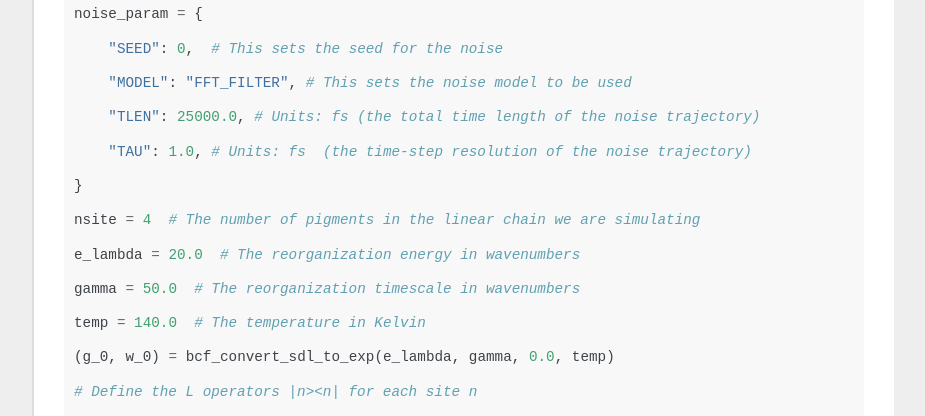
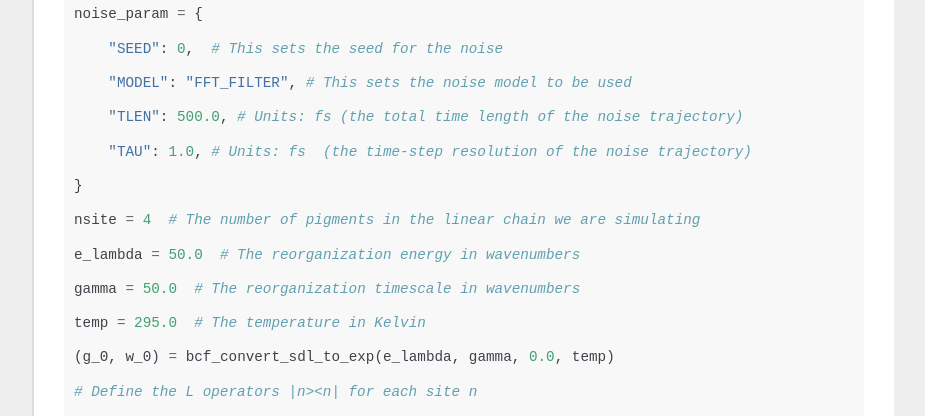
Before and after one commit to MesoscienceLab/mesohops, a Sphinx documentation site: the page built from docs/source/intro.md, in a window 1280 px wide and 900 px high, scrolled down 4020 px. Shown: the part 151-567 px from the top of the window, without its empty margins (198-1123 px from the left). Built offline with Sphinx 7.4.7, drawn with Linux system fonts in a browser that asks for light colours.

Commit message:
Bug fix and doc changes
Added a missing np.abs to the function error_sflux_state in the return. This fixed an issue with negative values in the hamiltonian. In the docs folder the file intro.md was updated to have sample parameters more consistent with the adhops manuscript.

```diff
--- a/docs/source/intro.md
+++ b/docs/source/intro.md
@@ -157,7 +157,7 @@ noise_param = {
 
     "MODEL": "FFT_FILTER", # This sets the noise model to be used
 
-    "TLEN": 25000.0, # Units: fs (the total time length of the noise trajectory)
+    "TLEN": 500.0, # Units: fs (the total time length of the noise trajectory)
 
     "TAU": 1.0, # Units: fs  (the time-step resolution of the noise trajectory)
 
@@ -165,11 +165,11 @@ noise_param = {
 
 nsite = 4  # The number of pigments in the linear chain we are simulating
 
-e_lambda = 20.0  # The reorganization energy in wavenumbers
+e_lambda = 50.0  # The reorganization energy in wavenumbers
 
 gamma = 50.0  # The reorganization timescale in wavenumbers
 
-temp = 140.0  # The temperature in Kelvin
+temp = 295.0  # The temperature in Kelvin
 
 (g_0, w_0) = bcf_convert_sdl_to_exp(e_lambda, gamma, 0.0, temp)
 
```
Also changed, not shown: other parts of docs/source/intro.md (+2 -2 lines), 1 other file.
